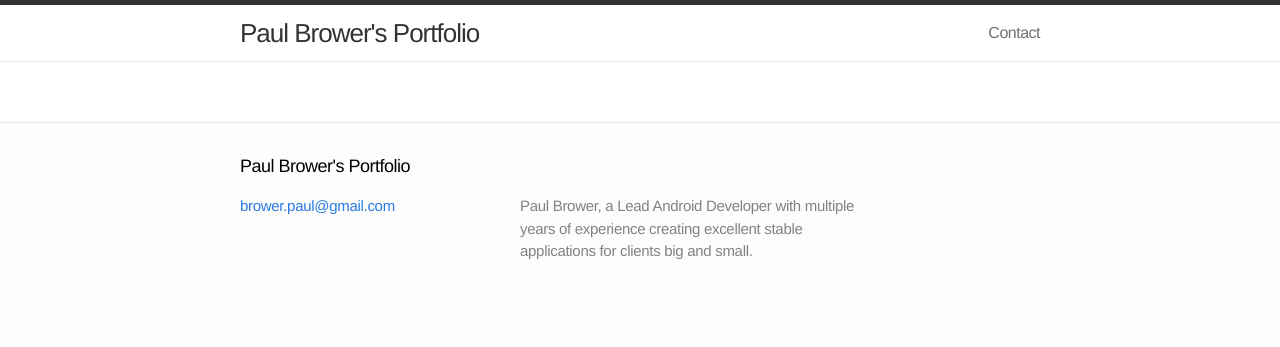
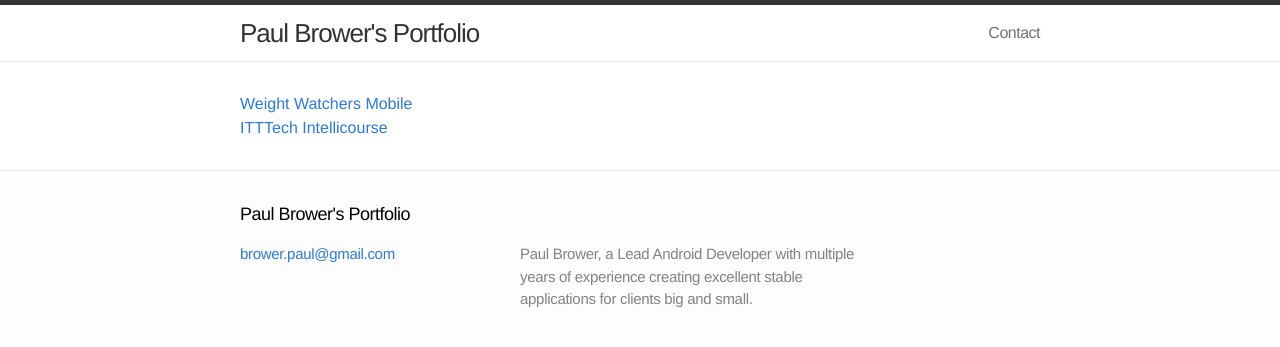
Before and after one commit to browep/browep.github.io, a Jekyll site: the page built from index.html, in a window 1280 px wide. Shown: the top 347 px of the page. Built offline with Jekyll 4.4.1, drawn with Linux system fonts in a browser that asks for light colours.

Commit message:
data list and index.html

```diff
--- /dev/null
+++ b/_data/projects.yml
@@ -0,0 +1,5 @@
+- name: Weight Watchers Mobile
+  url: https://play.google.com/store/apps/details?id=com.weightwatchers.mobile
+
+- name: ITTTech Intellicourse
+  url: https://play.google.com/store/apps/details?id=com.mobiquityinc.itttech
--- a/index.html
+++ b/index.html
@@ -4,6 +4,7 @@ layout: default
 ---
 
 <div class="home">
-
-
+	{% for project in site.data.projects %}
+	<p><a href="{{project.url}}">{{ project.name }}</a><p>
+	{% endfor %}
 </div>
```
